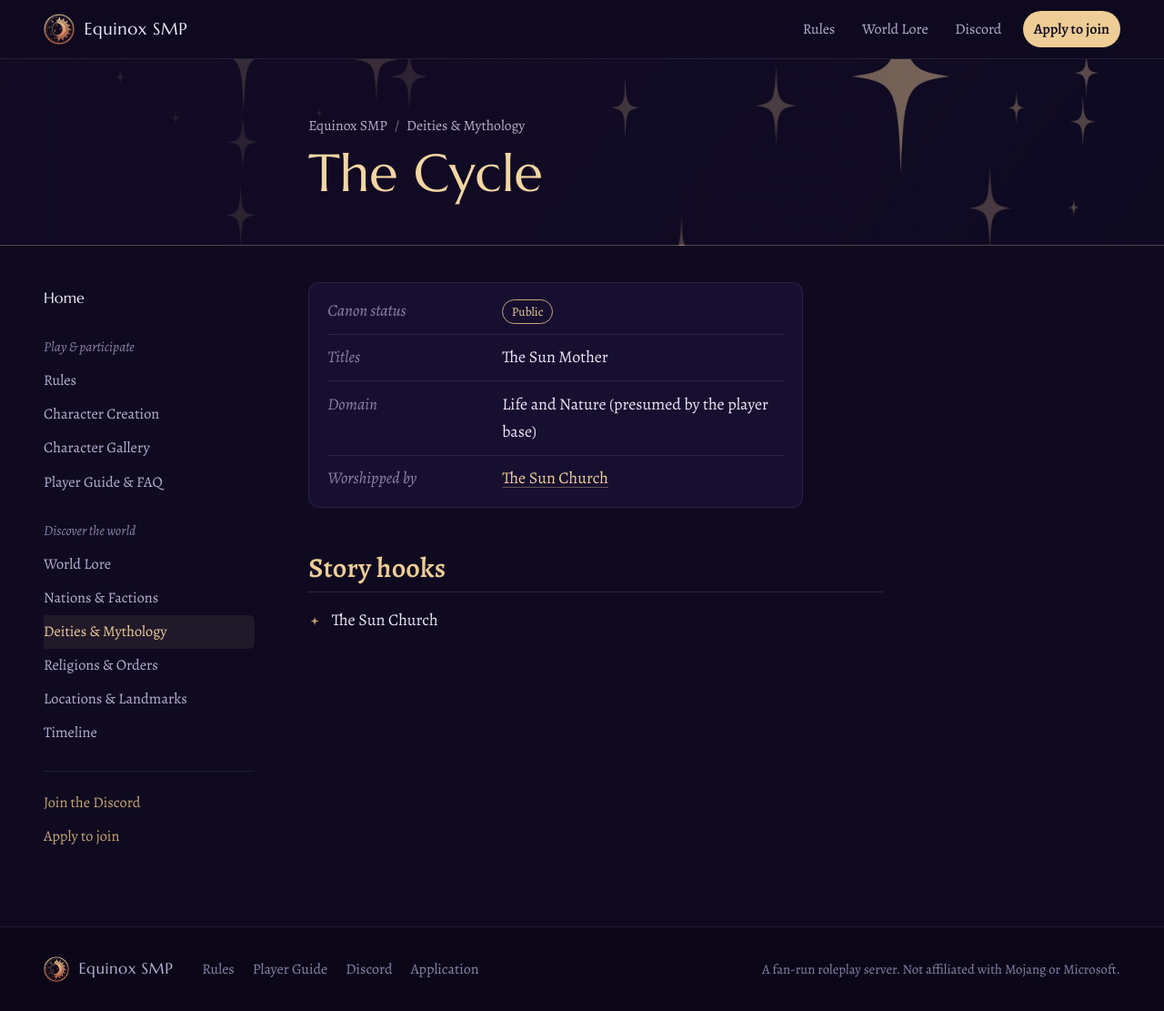
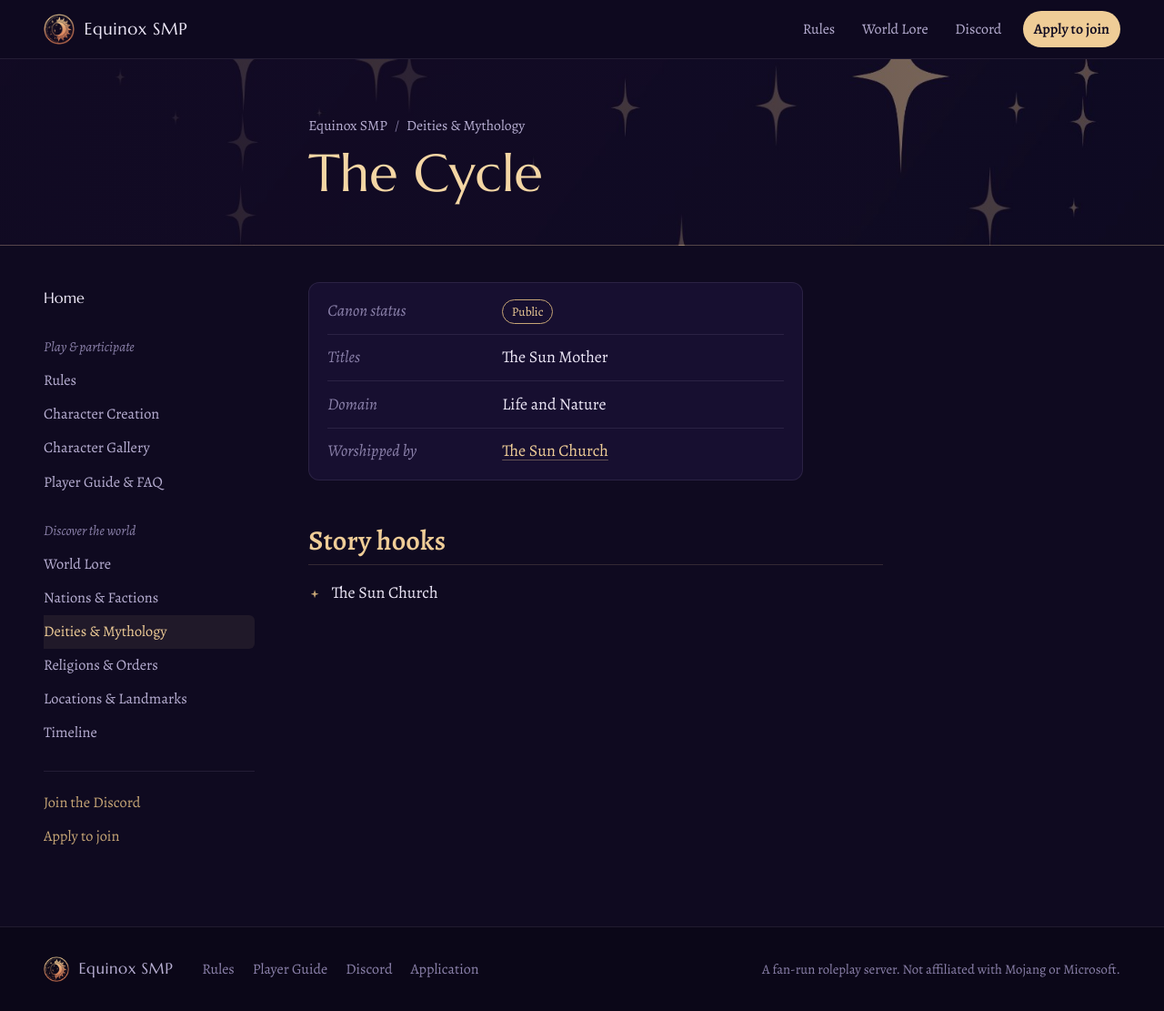
Before and after one commit to smpequinox/smpequinox.github.io, a Jekyll site: the page built from _lore/the-cycle.md, in a window 1280 px wide and 1111 px high. Shown: the whole window at 91% size. Built offline with Jekyll 4.4.1, drawn with Linux system fonts in a browser that asks for light colours.

Commit message:
Update the-cycle.md

```diff
--- a/_lore/the-cycle.md
+++ b/_lore/the-cycle.md
@@ -5,7 +5,7 @@ summary: "Presumed by the player base to hold the domain of life and nature."
 status: Public
 facts:
   Titles: "The Sun Mother"
-  Domain: "Life and Nature (presumed by the player base)"
+  Domain: "Life and Nature "
   Worshipped by: "The Sun Church"
 ---
 
```
